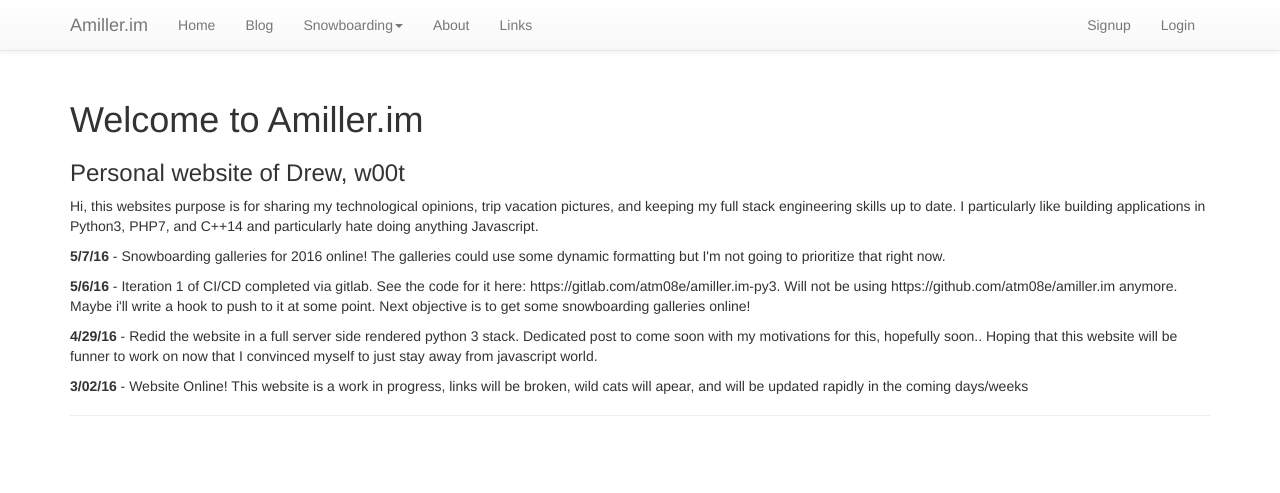
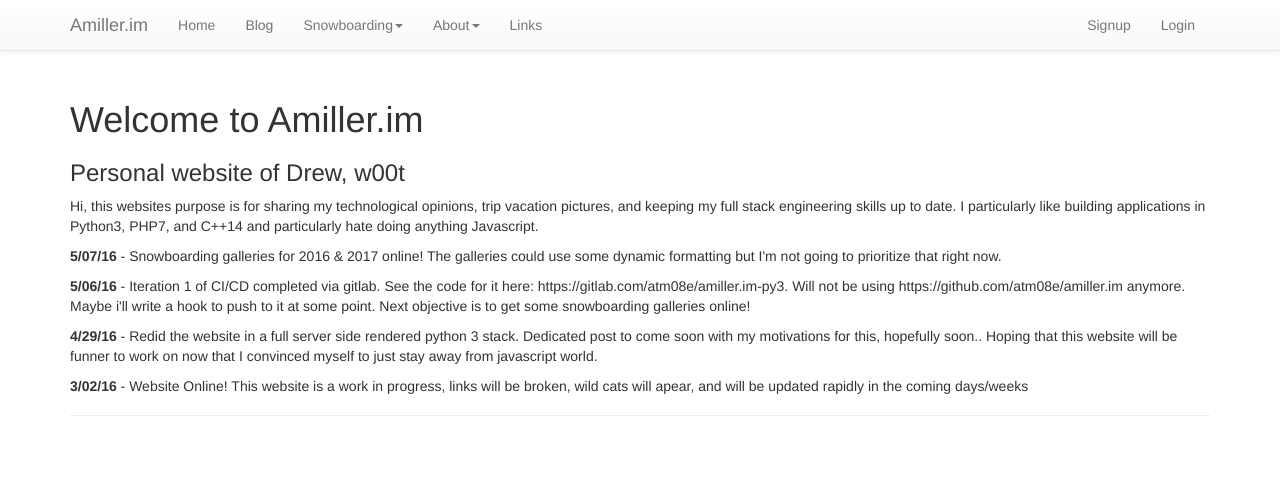
Before and after one commit to atm08e/amiller.im-py3, a Python web app: template templates/index.html in a window 1280 px wide. Shown: the top 493 px of the page. Run offline with Jinja, Linux system fonts and the light colour scheme; the template is opened without the code that fills it, so the values that code supplies are empty; some libraries are stand-ins or nearby versions.

Commit message:
More boilder plate for the GUI

```diff
--- a/templates/base.html
+++ b/templates/base.html
@@ -64,11 +64,18 @@
                             <li><a href="/snowboarding/2016/2">Family 2016</a></li>
                             <li><a href="/snowboarding/2017/1">Wreck Breck 2017</a></li>
                             <li><a href="/snowboarding/2017/2">Shred-a-palooza 2017</a></li>
-                            <li><a href="/snowboarding/2017/3">Breck Solo 2017</a></li>
+                            <li><a href="/snowboarding/2017/3">#IBelieveInSpringBreak2017</a></li>
                         </ul>
                     </li>
 
-                    <li {% if request.path == 'about' %} class="active" {% endif %}><a href="/under_construction">About</a></li>
+                    <li class="dropdown">
+                        <a class="dropdown-toggle" data-toggle="dropdown">About<b class="caret"></b></a>
+                        <ul class="dropdown-menu">
+                            <li><a href="/about/drew">Drew</a></li>
+                            <li><a href="/about/site">This Site</a></li>
+                        </ul>
+                    </li>
+
                     <li {% if request.path == 'links' %} class="active" {% endif %}><a href="/under_construction">Links</a></li>
                 </ul>
                 <ul class="nav navbar-nav pull-right">
--- a/templates/index.html
+++ b/templates/index.html
@@ -9,9 +9,9 @@
         skills up to date. I particularly like building applications in Python3, PHP7, and C++14 and particularly hate doing anything
         Javascript.</p>
 
-    <p><b>5/7/16</b> - Snowboarding galleries for 2016 online! The galleries could use some dynamic formatting but I'm not going to prioritize that right now.
+    <p><b>5/07/16</b> - Snowboarding galleries for 2016 & 2017 online! The galleries could use some dynamic formatting but I'm not going to prioritize that right now.
 
-    <p><b>5/6/16</b> - Iteration 1 of CI/CD completed via gitlab. See the code for it here: https://gitlab.com/atm08e/amiller.im-py3. Will not be using https://github.com/atm08e/amiller.im anymore.
+    <p><b>5/06/16</b> - Iteration 1 of CI/CD completed via gitlab. See the code for it here: https://gitlab.com/atm08e/amiller.im-py3. Will not be using https://github.com/atm08e/amiller.im anymore.
         Maybe i'll write a hook to push to it at some point. Next objective is to get some snowboarding galleries online!
 
     <p><b>4/29/16</b> - Redid the website in a full server side rendered python 3 stack. Dedicated post to come soon with my motivations for this,
--- a/templates/snowboarding.html
+++ b/templates/snowboarding.html
@@ -6,6 +6,8 @@
     <h1>{{header}}</h1>
 </div>
 <h3>{{header3}}</h3>
+<p>{{location}} | {{date}} | {{participants}}</p>
+
 {% for row in images %}
 <div class="row">
     {% for image in row %}
```
